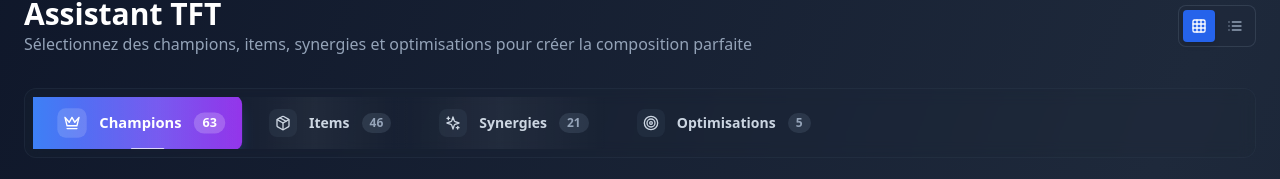
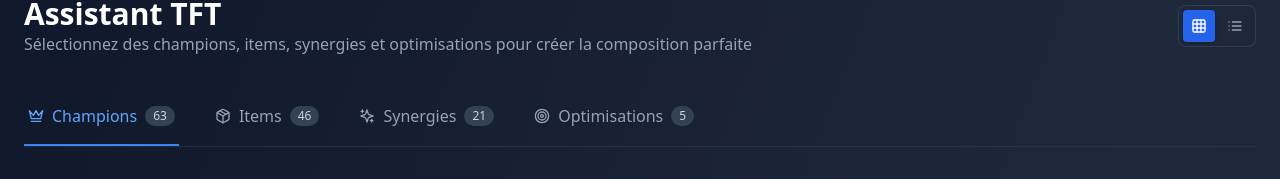
Before and after one commit to Urikens/TFT-alpha, a React (Vite) app: page / in a window 1280 px wide. Shown: the part 162-341 px from the top of the page. Built offline with nearby package versions, Linux system fonts and the light colour scheme.

Commit message:
Navigation par onglets minimaliste et sobre

```diff
--- a/src/components/ChampionTabs.tsx
+++ b/src/components/ChampionTabs.tsx
@@ -14,17 +14,6 @@ export default function ChampionTabs({
   championCounts,
   totalChampions
 }: ChampionTabsProps) {
-  const getCostColor = (cost: number) => {
-    const colors = {
-      1: "from-gray-500 to-gray-600",
-      2: "from-green-500 to-green-600",
-      3: "from-blue-500 to-blue-600",
-      4: "from-purple-500 to-purple-600",
-      5: "from-yellow-500 to-yellow-600"
-    };
-    return colors[cost as keyof typeof colors] || "from-gray-500 to-gray-600";
-  };
-
   const getCostLabel = (cost: number) => {
     const labels = {
       1: "1 Pièce",
@@ -40,39 +29,22 @@ export default function ChampionTabs({
 
   return (
     <div className="mb-8">
-      {/* Version fine et élégante */}
-      <div className="bg-slate-800/20 backdrop-blur rounded-xl border border-slate-700/30 p-2">
-        <div className="flex items-center space-x-1 overflow-x-auto">
+      <div className="border-b border-slate-700/50">
+        <div className="flex items-center space-x-6 overflow-x-auto">
           {/* Onglet "Tous" */}
           <button
             onClick={() => onTabChange('all')}
-            className={`group relative flex items-center space-x-2 px-4 py-3 rounded-lg transition-all duration-300 whitespace-nowrap font-medium ${
+            className={`flex items-center space-x-2 px-1 py-4 border-b-2 transition-colors whitespace-nowrap ${
               activeTab === 'all'
-                ? 'bg-gradient-to-r from-blue-600 to-purple-600 text-white shadow-lg shadow-blue-500/25 scale-105'
-                : 'text-slate-300 hover:bg-slate-700/40 hover:text-white hover:scale-105'
+                ? 'border-blue-500 text-blue-400'
+                : 'border-transparent text-slate-400 hover:text-slate-300'
             }`}
           >
-            {/* Effet de brillance */}
-            <div className="absolute inset-0 bg-gradient-to-r from-transparent via-white/5 to-transparent -translate-x-full group-hover:translate-x-full transition-transform duration-500 rounded-lg"></div>
-
-            <div className="relative flex items-center space-x-2">
-              <div className={`w-6 h-6 rounded flex items-center justify-center transition-all ${
-                activeTab === 'all' ? 'bg-white/15' : 'bg-slate-700/30 group-hover:bg-slate-600/40'
-              }`}>
-                <Crown className="w-3.5 h-3.5" />
-              </div>
-              <span className="text-sm font-semibold">Tous</span>
-              <div className={`px-2 py-0.5 rounded-full text-xs font-bold transition-all ${
-                activeTab === 'all' ? 'bg-white/20 text-white' : 'bg-slate-600/40 text-slate-400 group-hover:bg-slate-500/50'
-              }`}>
-                {totalChampions}
-              </div>
-            </div>
-
-            {/* Indicateur actif */}
-            {activeTab === 'all' && (
-              <div className="absolute bottom-0 left-1/2 transform -translate-x-1/2 w-6 h-0.5 bg-white rounded-full"></div>
-            )}
+            <Crown className="w-4 h-4" />
+            <span className="font-medium">Tous</span>
+            <span className="text-xs bg-slate-700 text-slate-300 px-2 py-0.5 rounded-full">
+              {totalChampions}
+            </span>
           </button>
 
           {/* Onglets par coût */}
@@ -80,34 +52,18 @@ export default function ChampionTabs({
             <button
               key={cost}
               onClick={() => onTabChange(cost)}
-              className={`group relative flex items-center space-x-2 px-4 py-3 rounded-lg transition-all duration-300 whitespace-nowrap font-medium ${
+              className={`flex items-center space-x-2 px-1 py-4 border-b-2 transition-colors whitespace-nowrap ${
                 activeTab === cost
-                  ? `bg-gradient-to-r ${getCostColor(cost)} text-white shadow-lg scale-105`
-                  : 'text-slate-300 hover:bg-slate-700/40 hover:text-white hover:scale-105'
+                  ? 'border-blue-500 text-blue-400'
+                  : 'border-transparent text-slate-400 hover:text-slate-300'
               }`}
             >
-              {/* Effet de brillance */}
-              <div className="absolute inset-0 bg-gradient-to-r from-transparent via-white/5 to-transparent -translate-x-full group-hover:translate-x-full transition-transform duration-500 rounded-lg"></div>
-
-              <div className="relative flex items-center space-x-2">
-                <div className={`w-6 h-6 rounded flex items-center justify-center transition-all ${
-                  activeTab === cost ? 'bg-white/15' : 'bg-slate-700/30 group-hover:bg-slate-600/40'
-                }`}>
-                  <img src={goldIcon} alt="Gold" className="w-3.5 h-3.5" />
-                </div>
-                <span className="text-sm font-semibold hidden sm:inline">{getCostLabel(cost)}</span>
-                <span className="text-sm font-semibold sm:hidden">{cost}</span>
-                <div className={`px-2 py-0.5 rounded-full text-xs font-bold transition-all ${
-                  activeTab === cost ? 'bg-white/20 text-white' : 'bg-slate-600/40 text-slate-400 group-hover:bg-slate-500/50'
-                }`}>
-                  {championCounts[cost] || 0}
-                </div>
-              </div>
-
-              {/* Indicateur actif */}
-              {activeTab === cost && (
-                <div className="absolute bottom-0 left-1/2 transform -translate-x-1/2 w-6 h-0.5 bg-white rounded-full"></div>
-              )}
+              <img src={goldIcon} alt="Gold" className="w-4 h-4" />
+              <span className="font-medium hidden sm:inline">{getCostLabel(cost)}</span>
+              <span className="font-medium sm:hidden">{cost}</span>
+              <span className="text-xs bg-slate-700 text-slate-300 px-2 py-0.5 rounded-full">
+                {championCounts[cost] || 0}
+              </span>
             </button>
           ))}
         </div>
--- a/src/components/TabNavigation.tsx
+++ b/src/components/TabNavigation.tsx
@@ -1,5 +1,5 @@
 import React from 'react';
-import { Crown, Sparkles, Package, Target, Zap } from 'lucide-react';
+import { Crown, Sparkles, Package, Target } from 'lucide-react';
 
 interface TabNavigationProps {
   activeTab: 'champions' | 'items' | 'synergies' | 'optimizations';
@@ -18,37 +18,32 @@ export default function TabNavigation({ activeTab, onTabChange, counts }: TabNav
       id: 'champions' as const,
       name: 'Champions',
       icon: Crown,
-      color: 'from-blue-500 to-purple-600',
       count: counts.champions,
     },
     {
       id: 'items' as const,
       name: 'Items',
       icon: Package,
-      color: 'from-green-500 to-emerald-600',
       count: counts.items,
     },
     {
       id: 'synergies' as const,
       name: 'Synergies',
       icon: Sparkles,
-      color: 'from-purple-500 to-pink-600',
       count: counts.synergies,
     },
     {
       id: 'optimizations' as const,
       name: 'Optimisations',
       icon: Target,
-      color: 'from-orange-500 to-red-600',
       count: counts.optimizations,
     },
   ];
 
   return (
     <div className="mb-8">
-      {/* Version compacte et élégante */}
-      <div className="bg-slate-800/20 backdrop-blur rounded-xl border border-slate-700/30 p-2">
-        <div className="flex items-center space-x-1 overflow-x-auto">
+      <div className="border-b border-slate-700/50">
+        <div className="flex items-center space-x-8 overflow-x-auto">
           {tabs.map((tab) => {
             const Icon = tab.icon;
             const isActive = activeTab === tab.id;
@@ -57,40 +52,17 @@ export default function TabNavigation({ activeTab, onTabChange, counts }: TabNav
               <button
                 key={tab.id}
                 onClick={() => onTabChange(tab.id)}
-                className={`group relative flex items-center space-x-3 px-4 py-3 rounded-lg transition-all duration-300 whitespace-nowrap font-medium ${
+                className={`flex items-center space-x-2 px-1 py-4 border-b-2 transition-colors whitespace-nowrap ${
                   isActive
-                    ? `bg-gradient-to-r ${tab.color} text-white shadow-lg shadow-${tab.color.split('-')[1]}-500/25 scale-105`
-                    : 'text-slate-300 hover:bg-slate-700/40 hover:text-white hover:scale-105'
+                    ? 'border-blue-500 text-blue-400'
+                    : 'border-transparent text-slate-400 hover:text-slate-300'
                 }`}
               >
-                {/* Effet de brillance subtil */}
-                <div className="absolute inset-0 bg-gradient-to-r from-transparent via-white/5 to-transparent -translate-x-full group-hover:translate-x-full transition-transform duration-500 rounded-lg"></div>
-
-                <div className="relative flex items-center space-x-3">
-                  {/* Icône compacte */}
-                  <div className={`w-7 h-7 rounded-lg flex items-center justify-center transition-all ${
-                    isActive ? 'bg-white/15' : 'bg-slate-700/30 group-hover:bg-slate-600/40'
-                  }`}>
-                    <Icon className="w-4 h-4" />
-                  </div>
-
-                  {/* Nom */}
-                  <span className="text-sm font-semibold">{tab.name}</span>
-
-                  {/* Badge compteur compact */}
-                  <div className={`px-2 py-0.5 rounded-full text-xs font-bold transition-all ${
-                    isActive
-                      ? 'bg-white/20 text-white'
-                      : 'bg-slate-600/40 text-slate-400 group-hover:bg-slate-500/50 group-hover:text-slate-200'
-                  }`}>
-                    {tab.count}
-                  </div>
-                </div>
-
-                {/* Indicateur actif en bas */}
-                {isActive && (
-                  <div className="absolute bottom-0 left-1/2 transform -translate-x-1/2 w-8 h-0.5 bg-white rounded-full"></div>
-                )}
+                <Icon className="w-4 h-4" />
+                <span className="font-medium">{tab.name}</span>
+                <span className="text-xs bg-slate-700 text-slate-300 px-2 py-0.5 rounded-full">
+                  {tab.count}
+                </span>
               </button>
             );
           })}
```
